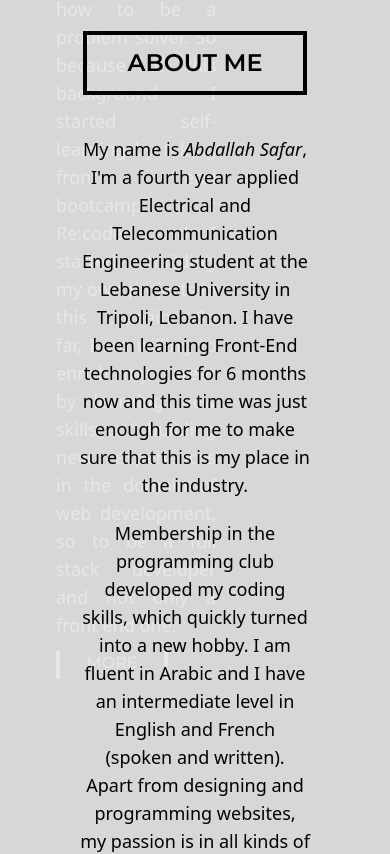
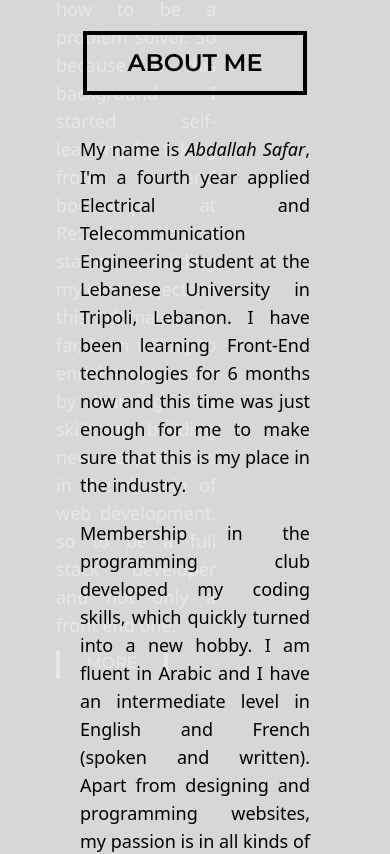
Before and after one commit to AbdallahSafar/portfolio-abdallah-safar, a React (Create React App) app: page / in a window 390 px wide. Shown: the part 1213-2067 px from the top of the page. Built offline with nearby package versions, Linux system fonts and the light colour scheme.

Commit message:
fix: justify text in aboutme component for small screens

```diff
--- a/src/components/AboutMe/AboutMe.jsx
+++ b/src/components/AboutMe/AboutMe.jsx
@@ -10,7 +10,7 @@ export default function AboutMe() {
       <div className="border-4 border-black p-5 w-56 h-16 flex items-center justify-center montserrat font-semibold text-2xl mt-20">
         ABOUT ME
       </div>
-      <div className="text-center mt-10 w-full px-20 text-lg mb-10">
+      <div className="text-center sm:text-justify mt-10 w-full px-20 text-lg mb-10">
         <p className="mb-5">
           My name is <i>Abdallah Safar</i>, I'm a fourth year applied Electrical
           and Telecommunication Engineering student at the Lebanese University
```
